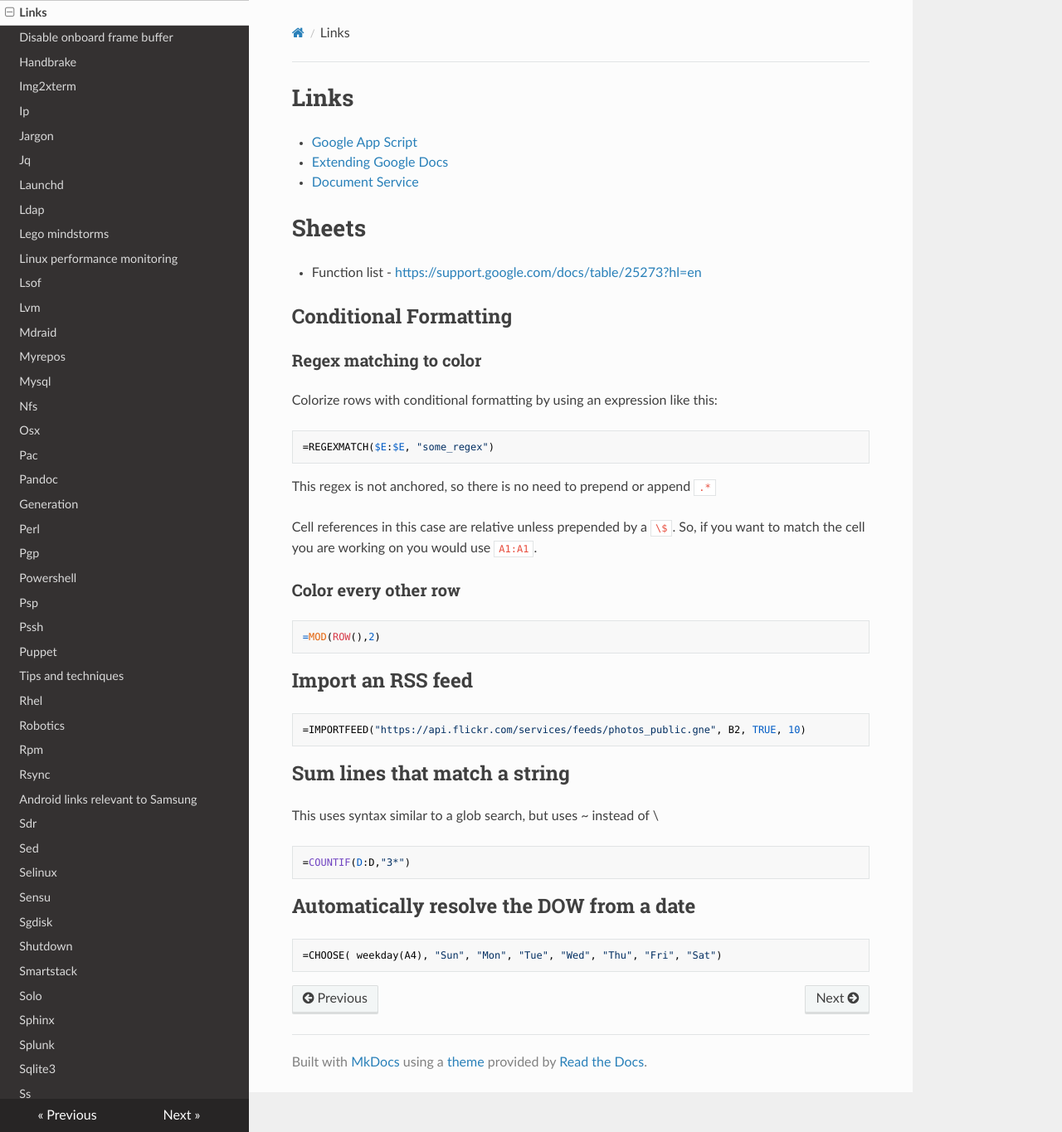
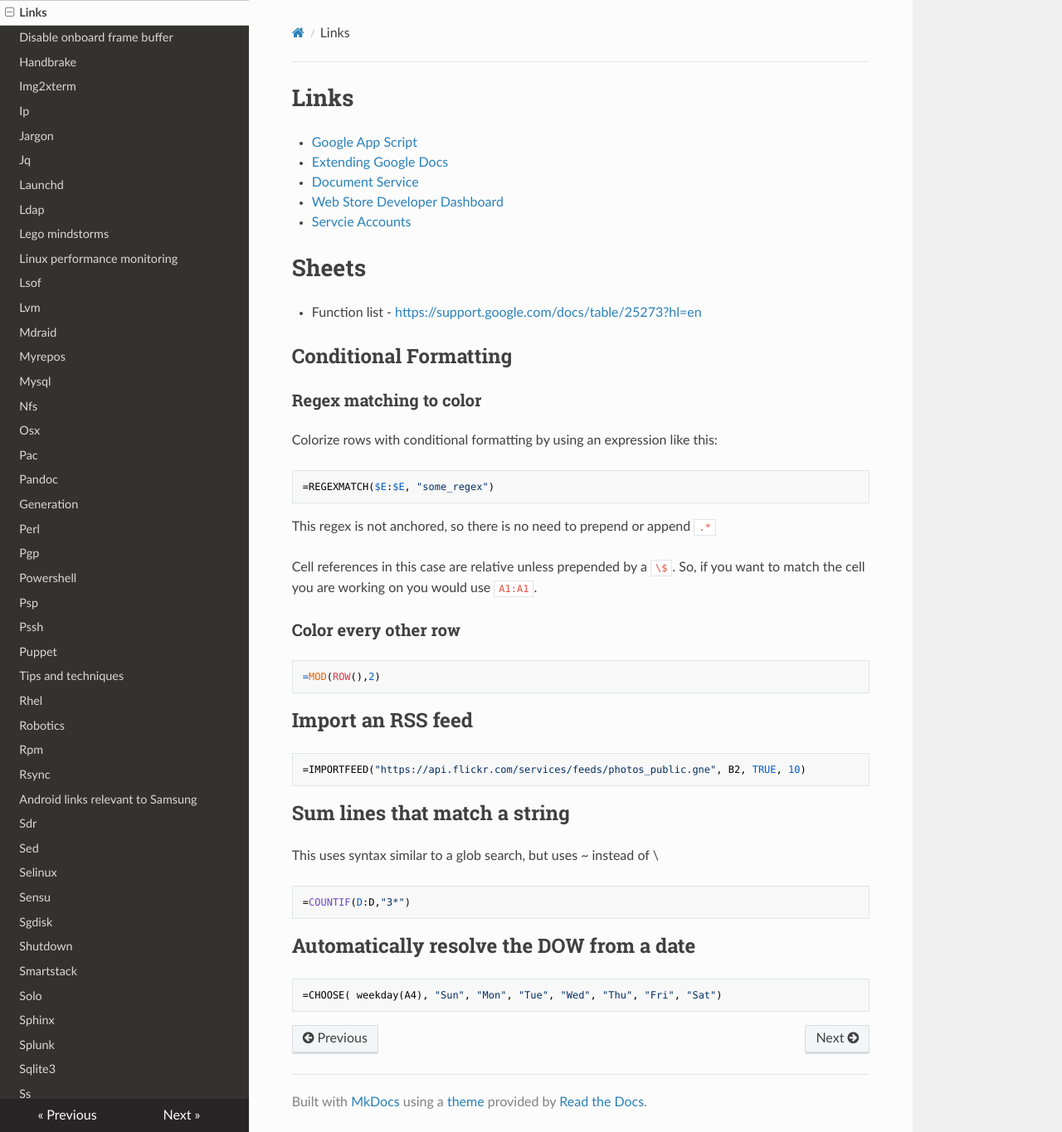
Before and after one commit to lando-cal/tech-notes, an MkDocs documentation site: the page built from docs/google-docs.md, in a window 1280 px wide and 1365 px high. Shown: the whole window at 83% size. Built offline with MkDocs 1.6.1, drawn with Linux system fonts in a browser that asks for light colours; nearby versions of some CDN libraries.

Commit message:
Two links

```diff
--- a/docs/google-docs.md
+++ b/docs/google-docs.md
@@ -3,6 +3,8 @@
 - [Google App Script](https://developers.google.com/apps-script)
 - [Extending Google Docs](https://developers.google.com/apps-script/guides/docs)
 - [Document Service](https://developers.google.com/apps-script/reference/document)
+- [Web Store Developer Dashboard](https://chrome.google.com/webstore/developer/dashboard)
+- [Servcie Accounts](https://developers.google.com/identity/protocols/OAuth2ServiceAccount#creatinganaccount)
 
 # Sheets
 
```
